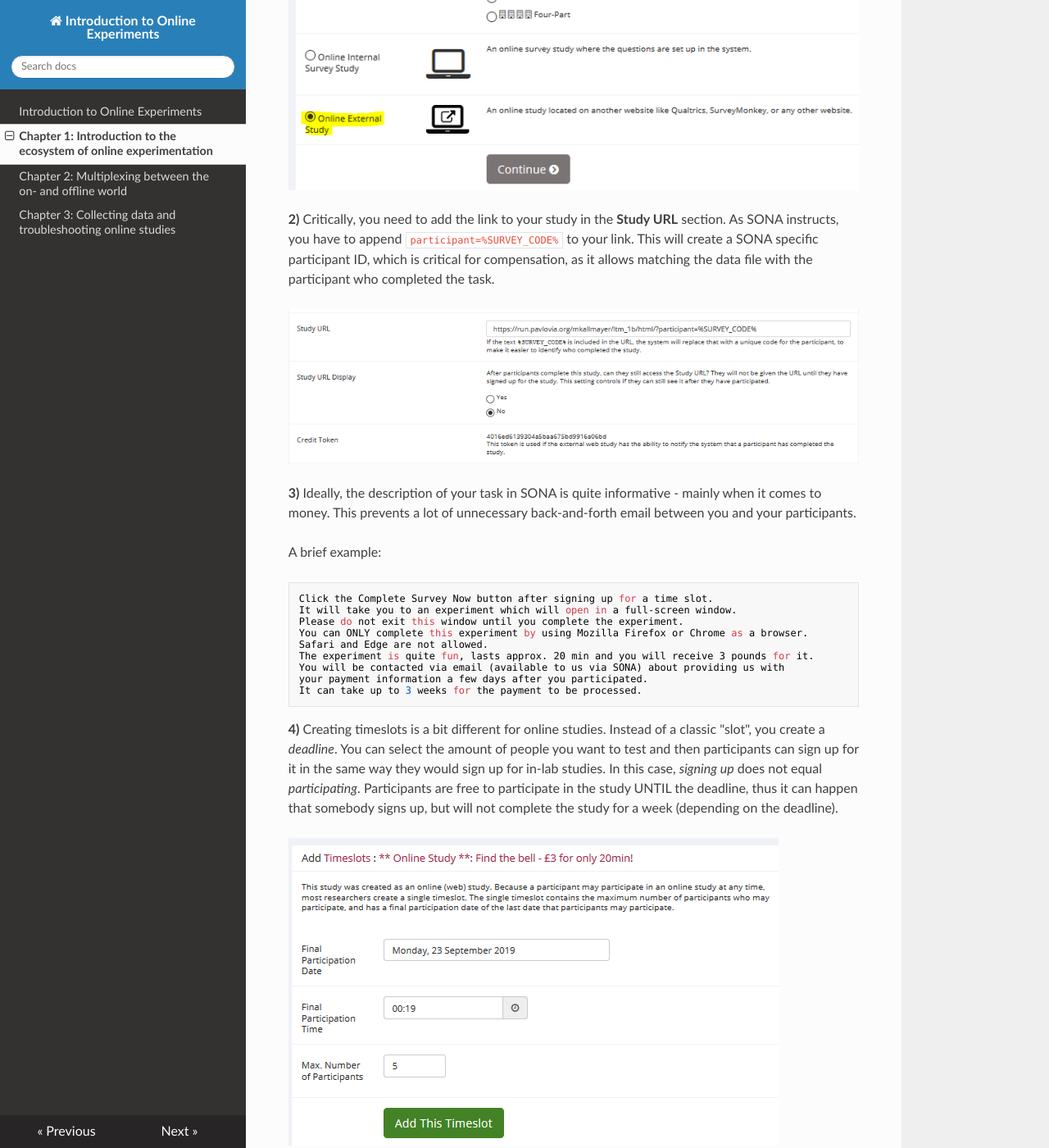
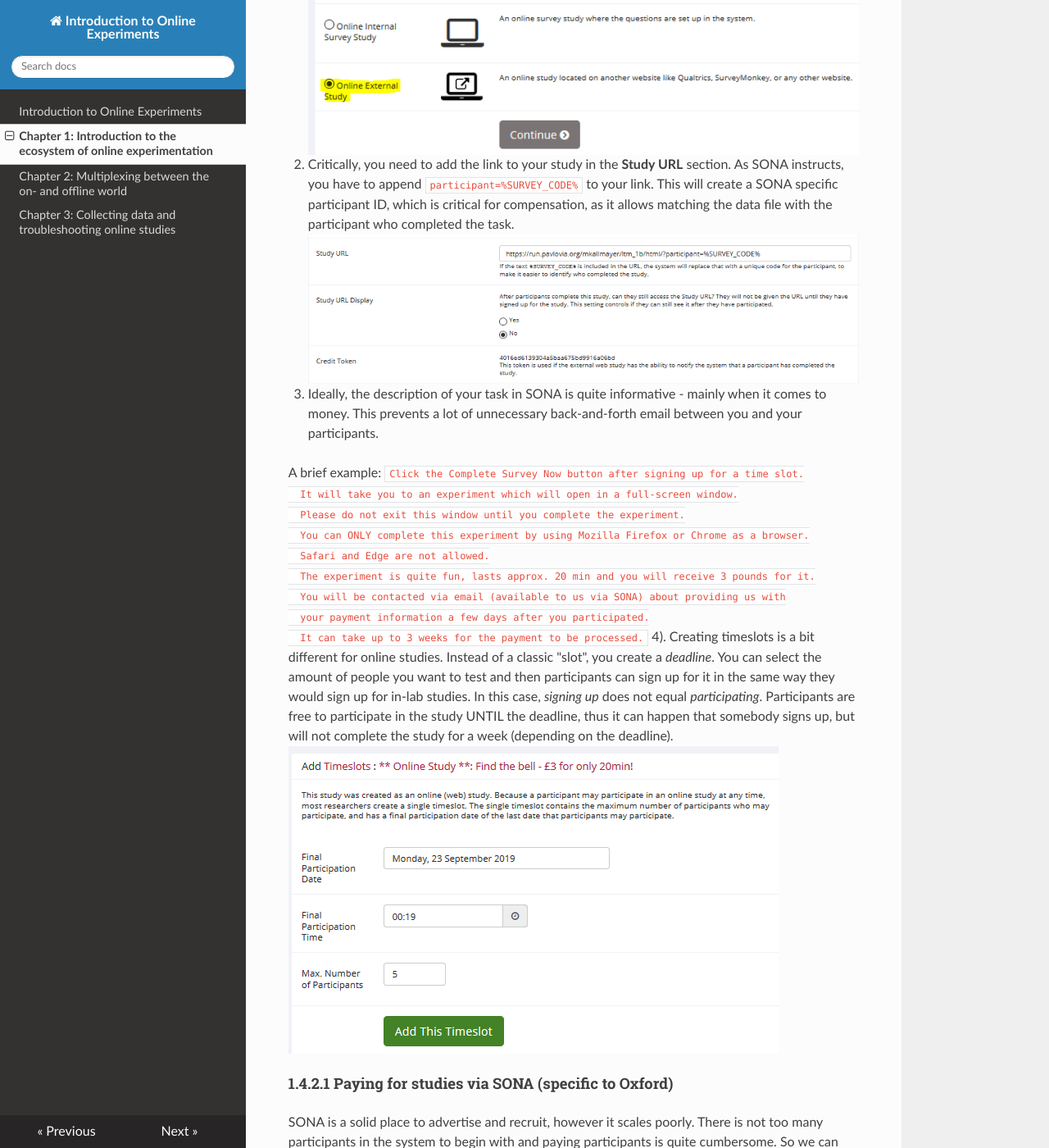
Before and after one commit to onlinews/online_ws, an MkDocs documentation site: the page built from docs/Ch_1_GettingStarted.md, in a window 1280 px wide and 1400 px high, scrolled down 5517 px. Shown: the whole window at 82% size. Built offline with MkDocs 1.6.1, drawn with Linux system fonts in a browser that asks for light colours; nearby versions of some CDN libraries.

Commit message:
final fix ch1

````diff
--- a/docs/Ch_1_GettingStarted.md
+++ b/docs/Ch_1_GettingStarted.md
@@ -75,30 +75,27 @@
 ### 1.4.2. In-house recruiting system (e.g. SONA)
 Advertising and recruiting for a study via [SONA Experimental Psychology](https://opr.sona-systems.com) or the in-house recruiting system of your university, is extremely similar to the way you do it for in-lab studies. We will give a quick step-by-step example using SONA.
 
-**1)** After *creating a* | *logging in with* your Researcher account, you can ```Add New Study```.
-
+1. After *creating a* | *logging in with* your Researcher account, you can ```Add New Study```.
 ![Advertise Online Study in SONA](./img/SonaSetUpStudy.PNG)
 
-**2)** Critically, you need to add the link to your study in the **Study URL** section. As SONA instructs, you have to append ```participant=%SURVEY_CODE%``` to your link. This will create a SONA specific participant ID, which is critical for compensation, as it allows matching the data file with the participant who completed the task.
-
+2. Critically, you need to add the link to your study in the **Study URL** section. As SONA instructs, you have to append ```participant=%SURVEY_CODE%``` to your link. This will create a SONA specific participant ID, which is critical for compensation, as it allows matching the data file with the participant who completed the task.
 ![Advertise Online Study in SONA](./img/SonaSetUpStudy2.PNG)
 
-**3)** Ideally, the description of your task in SONA is quite informative - mainly when it comes to money. This prevents a lot of unnecessary back-and-forth email between you and your participants.
+3. Ideally, the description of your task in SONA is quite informative - mainly when it comes to money. This prevents a lot of unnecessary back-and-forth email between you and your participants.
 
-A brief example:
-```
-Click the Complete Survey Now button after signing up for a time slot.
-It will take you to an experiment which will open in a full-screen window.
-Please do not exit this window until you complete the experiment.
-You can ONLY complete this experiment by using Mozilla Firefox or Chrome as a browser.
-Safari and Edge are not allowed.
-The experiment is quite fun, lasts approx. 20 min and you will receive 3 pounds for it.
-You will be contacted via email (available to us via SONA) about providing us with
-your payment information a few days after you participated.
-It can take up to 3 weeks for the payment to be processed.
-```
-**4)** Creating timeslots is a bit different for online studies. Instead of a classic "slot", you create a *deadline*. You can select the amount of people you want to test and then participants can sign up for it in the same way they would sign up for in-lab studies. In this case, *signing up* does not equal *participating*. Participants are free to participate in the study UNTIL the deadline, thus it can happen that somebody signs up, but will not complete the study for a week (depending on the deadline).
-
+  A brief example:
+  ```
+  Click the Complete Survey Now button after signing up for a time slot.
+  It will take you to an experiment which will open in a full-screen window.
+  Please do not exit this window until you complete the experiment.
+  You can ONLY complete this experiment by using Mozilla Firefox or Chrome as a browser.
+  Safari and Edge are not allowed.
+  The experiment is quite fun, lasts approx. 20 min and you will receive 3 pounds for it.
+  You will be contacted via email (available to us via SONA) about providing us with
+  your payment information a few days after you participated.
+  It can take up to 3 weeks for the payment to be processed.
+  ```
+4). Creating timeslots is a bit different for online studies. Instead of a classic "slot", you create a *deadline*. You can select the amount of people you want to test and then participants can sign up for it in the same way they would sign up for in-lab studies. In this case, *signing up* does not equal *participating*. Participants are free to participate in the study UNTIL the deadline, thus it can happen that somebody signs up, but will not complete the study for a week (depending on the deadline).
 ![Advertise Online Study in SONA](./img/SonaSetUpStudy3.PNG)
 
 #### 1.4.2.1 Paying for studies via SONA (specific to Oxford)
@@ -160,7 +157,7 @@
 
 3. You can now send the generated **PDF quote** + **Requested Invoice (email or PDF)** + **the grant number/information** that pays for the study to your Lab Manager who will raise a PO for it. Expect the requested amount to be added to your Prolific account in about 2 weeks.
 
-  *Note: The quote you generated is study-specific – so one quote = one study. In case you want money for multiple studies, you need to create them in Prolific and follow the steps above in order to get quotes for each one separately. This means that you need to decide on the number of participants you want to test per study before you actually run it.*
+    *Note: The quote you generated is study-specific – so one quote = one study. In case you want money for multiple studies, you need to create them in Prolific and follow the steps above in order to get quotes for each one separately. This means that you need to decide on the number of participants you want to test per study before you actually run it.*
 
 4. Once you have collected all participants for a study you should send the Lab Manager a summary of the costs and participants. This is quite easy. Just go to your ```Completed studies``` and download the ```Detailed summary```.
 ![Advertise Online Study in Prolific](./img/ProlificSetUp3.png)
````
